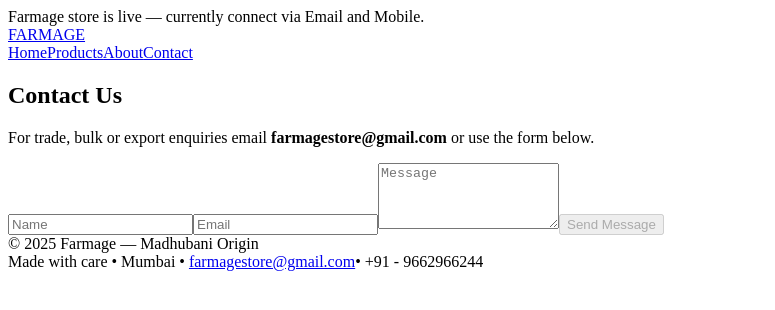
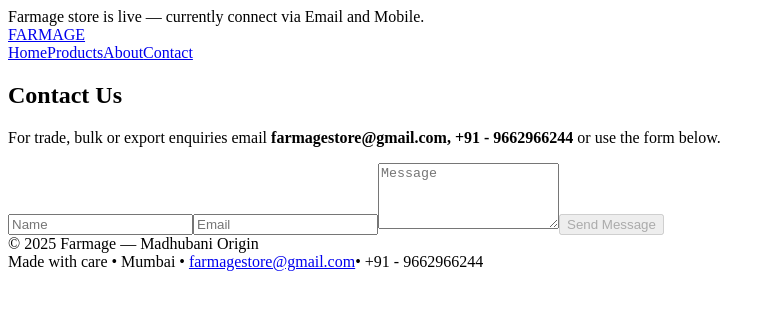
Before and after one commit to Saurabhk1975/farmage, a React (Vite) app: page /contact in a window 1280 px wide. Shown: the top 310 px of the page, without its empty margins (0-775 px from the left). Built offline with nearby package versions, Linux system fonts and the light colour scheme; the HTML template or start-up script is replaced by a standard one.

Commit message:
Update contact information in Contact component

```diff
--- a/src/pages/Contact.jsx
+++ b/src/pages/Contact.jsx
@@ -2,7 +2,7 @@ export default function Contact(){
   return (
     <main className='container mx-auto px-4 md:px-6 py-12'>
       <h2 className='text-2xl font-bold text-darkgreen'>Contact Us</h2>
-      <p className='mt-4 text-brown'>For trade, bulk or export enquiries email <strong>farmagestore@gmail.com</strong> or use the form below.</p>
+      <p className='mt-4 text-brown'>For trade, bulk or export enquiries email <strong>farmagestore@gmail.com, +91 - 9662966244</strong> or use the form below.</p>
       <form className='mt-6 max-w-lg grid gap-4'>
         <input className='p-3 rounded border' placeholder='Name' />
         <input className='p-3 rounded border' placeholder='Email' />
```
